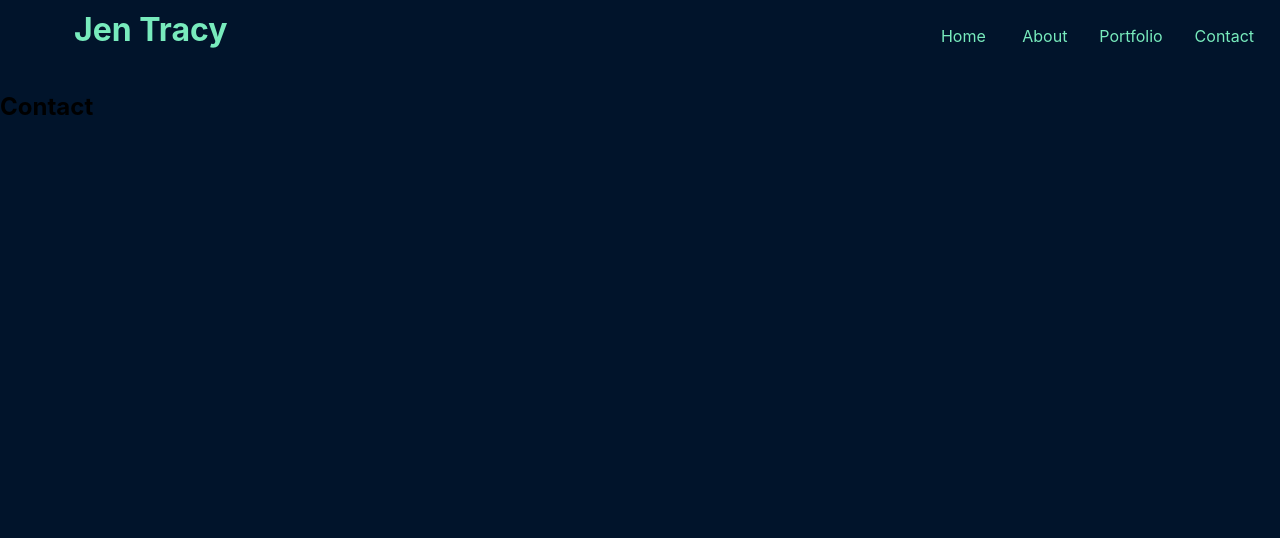
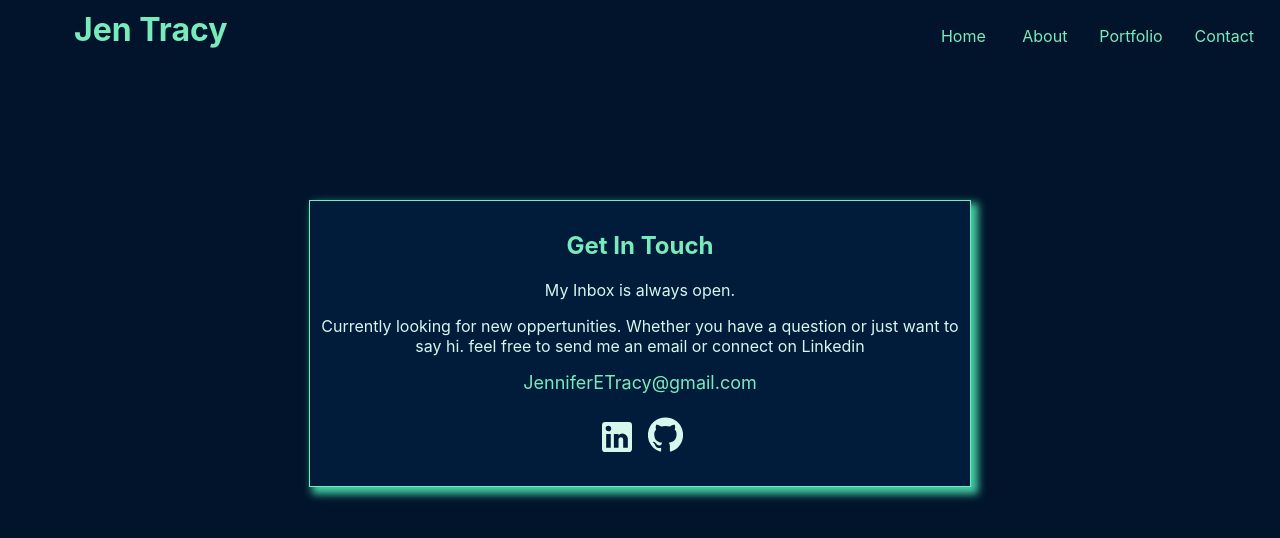
Before and after one commit to jtray86/jen-portfolio, a React (Create React App) app: page /contact in a window 1280 px wide. Shown: the top 538 px of the page. Built offline with nearby package versions, Linux system fonts and the light colour scheme.

Commit message:
contact email with transition and social icons

```diff
--- a/package.json
+++ b/package.json
@@ -3,6 +3,8 @@
   "version": "0.1.0",
   "private": true,
   "dependencies": {
+    "@material-ui/core": "^4.11.3",
+    "@material-ui/icons": "^4.11.2",
     "@testing-library/jest-dom": "^5.11.4",
     "@testing-library/react": "^11.1.0",
     "@testing-library/user-event": "^12.1.10",
--- a/src/Contact.js
+++ b/src/Contact.js
@@ -1,6 +1,93 @@
+import styled from "styled-components";
+import LinkedInIcon from '@material-ui/icons/LinkedIn';
+import GitHubIcon from '@material-ui/icons/GitHub';
+
+
 function Contact() {
-
-    return( <h2>Contact</h2>);
+    return(
+    <Container>
+        <h2>Get In Touch</h2>
+        <DiscriptionP>My Inbox is always open.</DiscriptionP>
+        <DiscriptionP>Currently looking for new oppertunities. Whether you have a question or just want to say hi. feel free to send me an email or connect on Linkedin</DiscriptionP>
+        <EmailLink href="mailto: jenniferetracy@gmail.com">JenniferETracy@gmail.com</EmailLink>
+        <SocialContainer>
+            <SocialLink href="https://www.linkedin.com/in/jen-tracy-a874273a/" target="_blank">
+                <LinkedInIcon style={{ fontSize: 40 }} />
+            </SocialLink>
+            <SocialLink href="https://github.com/jtray86" target="_blank">
+                <GitHubIcon fontSize="large"/>
+            </SocialLink>
+        </SocialContainer>
+    </Container>
+    );
   }
 
 export default Contact
+
+const Container = styled.div`
+    margin: auto;
+    margin-top: 10%;
+    width: 50%;
+    border: 1px solid #78ebbd;
+    padding: 10px;
+    box-shadow: 5px 5px 8px 2px #44cfa5;
+    background-color: rgb(1, 27, 59);
+    text-align: center;
+    color: #78ebbd;
+    `
+
+const EmailLink= styled.a`
+    font-size: large;
+    text-decoration: none;
+    color: #78ebbd;
+    position: relative;
+    z-index: 1;
+
+
+    :after {
+        content: "";
+        position: absolute;
+        bottom: 0;
+        left: 0;
+        width: 100%;
+        height: 100%;
+        transform: scaleY(0);
+        transform-origin: bottom center;
+        background-color: #78ebbd;
+
+        z-index: -1;
+        transition: transform 0.3s;
+    }
+
+    :hover::after {
+        transform: scaleY(1);
+    }
+
+    :hover{
+        color: rgb(1, 27, 59)
+    }
+
+`
+const DiscriptionP = styled.p`
+    color: #d7f7ed;
+
+`
+
+const SocialLink = styled.a `
+    margin: .5rem;
+    color: #d7f7ed;
+    justify-content: center;
+    align-items: center;
+    overflow: hidden;
+    width: 35px;
+    height: 35px;
+
+
+
+`
+const SocialContainer = styled.div`
+    margin: 1rem;
+    display: flex;
+    align-items: center;
+    justify-content: center;
+`
--- a/src/Header.js
+++ b/src/Header.js
@@ -34,12 +34,31 @@ function Header() {
     text-decoration: none;
     padding-top: .5rem;
 
+    position: relative;
+    z-index: 1;
 
-    :hover {
+    :after {
+        content: "";
+        position: absolute;
+        bottom: 0;
+        left: 0;
+        width: 100%;
+        height: 100%;
+        transform: scaleY(0);
+        transform-origin: bottom center;
         background-color: #78ebbd;
-        color: black;
 
-      }
+        z-index: -1;
+        transition: transform 0.3s;
+    }
+
+    :hover::after {
+        transform: scaleY(1);
+    }
+
+    :hover{
+        color: rgb(1, 27, 59)
+    }
     `
 
     return (
```
Also changed, not shown: 2 other files (tests, documents, lock files or other folders).
